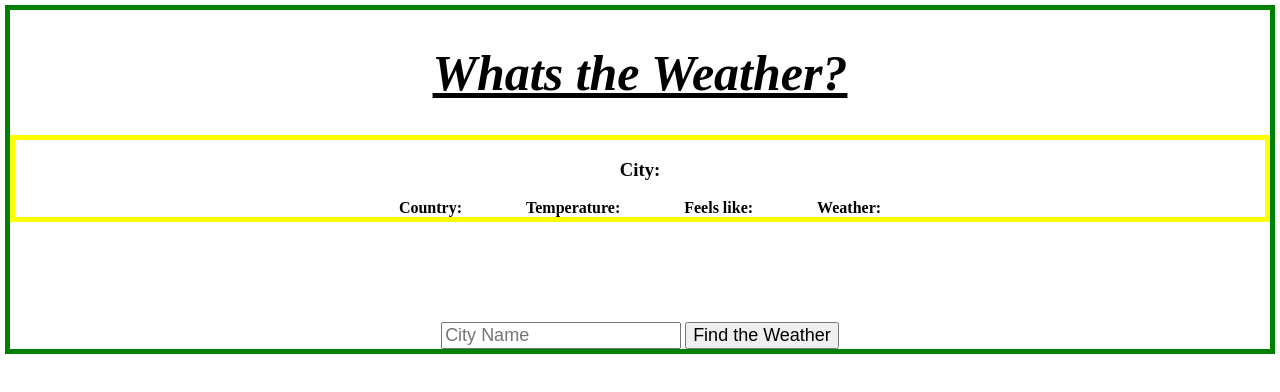
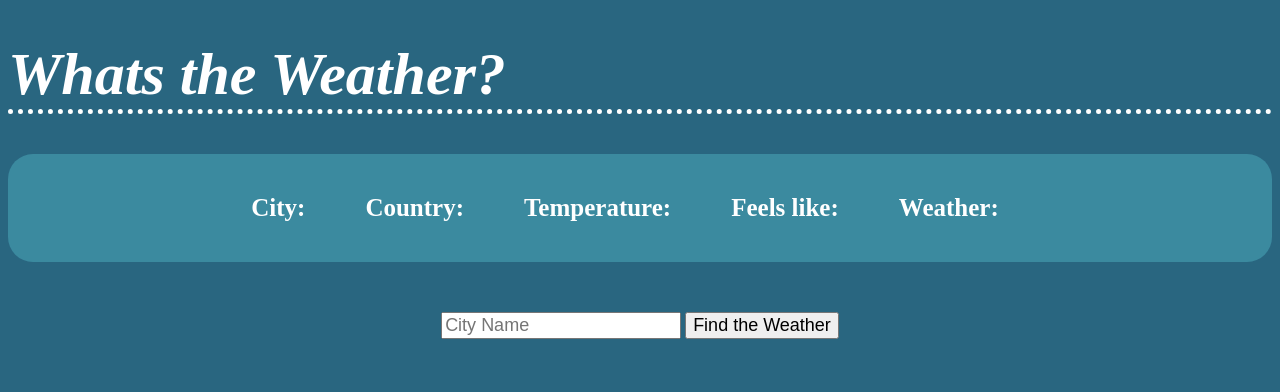
Before and after one commit to jlong4223/Weather-app-API, a plain HTML site: page index.html in a window 1280 px wide. Drawn offline with nearby package versions, Linux system fonts and the light colour scheme.

Commit message:
changed color, text placement and more styling

```diff
--- a/index.html
+++ b/index.html
@@ -17,7 +17,7 @@
 
   <h1><em>Whats the Weather?</em></h1>
   <main>
-    <h3><strong>City:</strong></h3>
+    <p><strong>City:</strong></p>
     <p id="city"></p>
     <p><strong>Country:</strong></p>
     <p id ="country"></p>
--- a/style.css
+++ b/style.css
@@ -6,37 +6,49 @@
 
   body {
       display: flex-column;
-      border: 5px solid green;
-      margin: 5px;
+      /* border: 5px solid green; */
+      margin: 8px;
+      background-color: #296680;
   }
 
   h1 {
     display: flex;
-    justify-content: center;
-    font-size: 50px;
-    text-decoration: underline;
-
+    justify-content: flex-start;
+    font-size: 60px;
+    border-bottom: 5px dotted white;
+    color: white;
   }
 
   main {
-      display: flex-column;
-      text-align: center;
-      border: 5px solid yellow;
-      margin-bottom: 100px;
+      display: flex;
+      flex-wrap: wrap;
+      justify-content: center;
+      text-align: flex-start;
+      /* border: 5px solid yellow; */
+      margin-bottom: 50px;
+      background-color: #3b8a9f;
+      border-radius: 25px;
   }
 
 
 
   main p {
-      display: inline;
-      text-align: inline;
+      /* display: inline; */
+      /* text-align: inline; */
       padding: 15px;
+      font-size: 25px;
+      color: white;
   }
 
+  /* h3 {
+      font-size: 25px;
+      color: white;
+  } */
   form {
       text-align: center;
   }
 
   input {
       font-size: 18px;
+      margin-bottom: 50px;
   }
```
